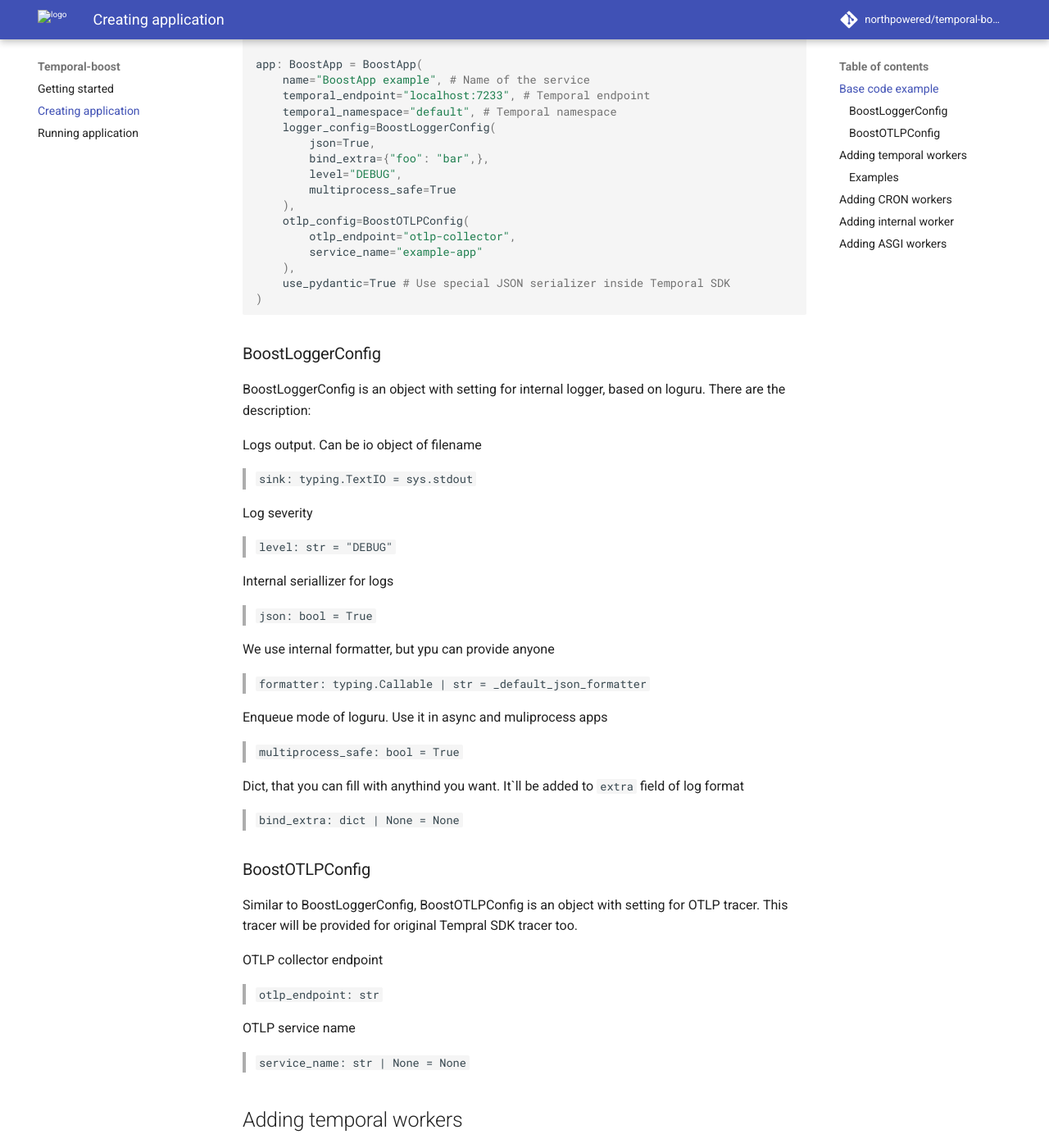
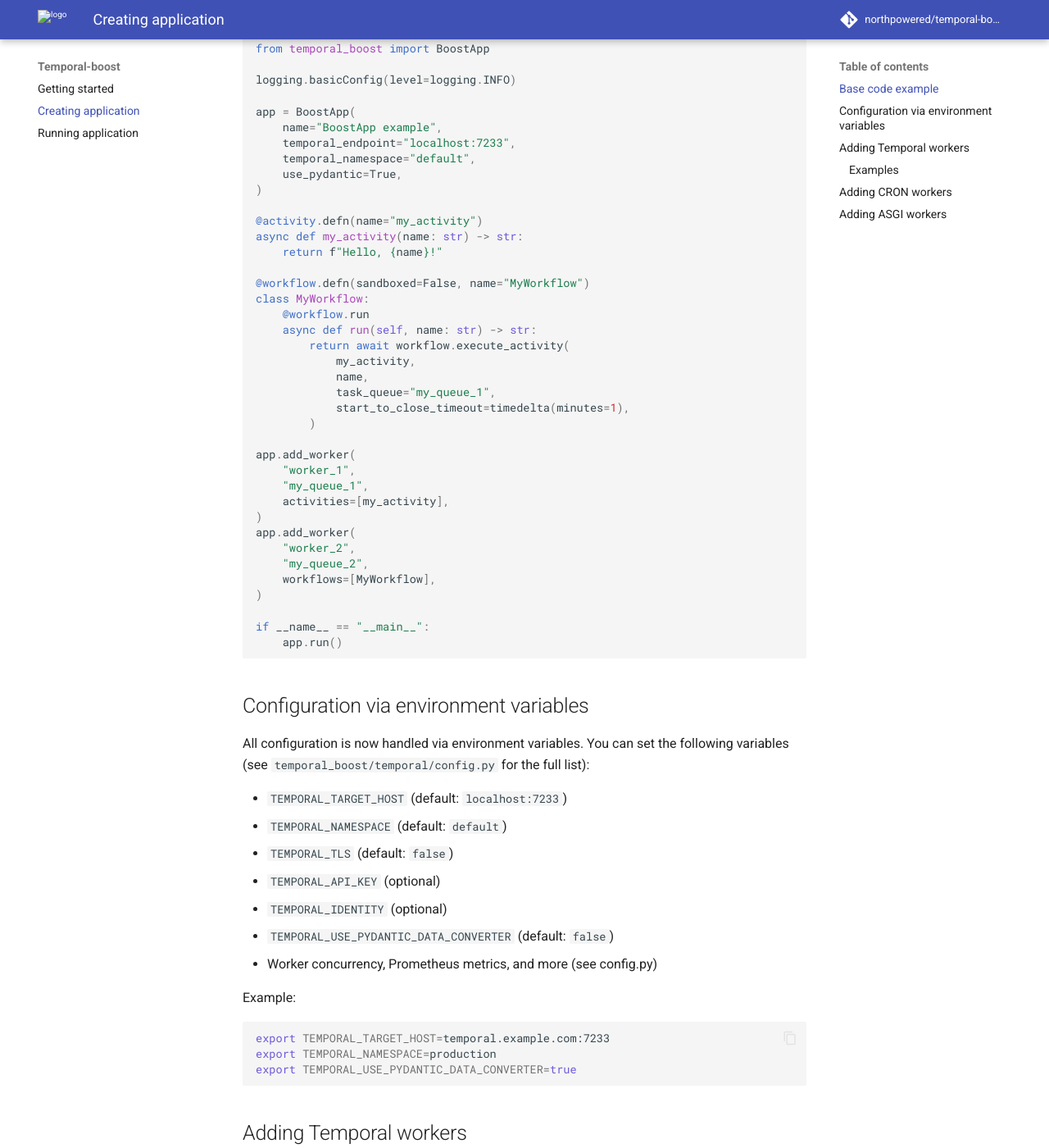
Before and after one commit to northpowered/temporal-boost, an MkDocs documentation site: the page built from docs/creating_application.md, in a window 1280 px wide and 1400 px high, scrolled down 315 px. Shown: the whole window at 82% size. Built offline with MkDocs 1.6.1 and Material for MkDocs 9.7.7, drawn with Linux system fonts in a browser that asks for light colours; comment, search, counter and statistics services are not loaded; some of the changed text lies outside the part shown.

Commit message:
fix: update docs

````diff
--- a/docs/creating_application.md
+++ b/docs/creating_application.md
@@ -2,66 +2,76 @@
 
 ## Base code example
 
-This\`s the base code snippet to start working with the framework. Create `BoostApp` object, set configuration for an app and run it.
+This is the base code snippet to start working with the framework. Create a `BoostApp` object, set configuration via environment variables, and run it.
 
 ```python
-# Creating `BoostApp` object
+import logging
+from datetime import timedelta
+from temporalio import activity, workflow
+from temporal_boost import BoostApp
 
-from temporal_boost import BoostApp, BoostLoggerConfig, BoostOTLPConfig
+logging.basicConfig(level=logging.INFO)
 
-app: BoostApp = BoostApp(
-    name="BoostApp example", # Name of the service
-    temporal_endpoint="localhost:7233", # Temporal endpoint
-    temporal_namespace="default", # Temporal namespace
-    logger_config=BoostLoggerConfig(
-        json=True,
-        bind_extra={"foo": "bar",},
-        level="DEBUG",
-        multiprocess_safe=True
-    ),
-    otlp_config=BoostOTLPConfig(
-        otlp_endpoint="otlp-collector",
-        service_name="example-app"
-    ),
-    use_pydantic=True # Use special JSON serializer inside Temporal SDK
+app = BoostApp(
+    name="BoostApp example",
+    temporal_endpoint="localhost:7233",
+    temporal_namespace="default",
+    use_pydantic=True,
 )
+
+@activity.defn(name="my_activity")
+async def my_activity(name: str) -> str:
+    return f"Hello, {name}!"
+
+@workflow.defn(sandboxed=False, name="MyWorkflow")
+class MyWorkflow:
+    @workflow.run
+    async def run(self, name: str) -> str:
+        return await workflow.execute_activity(
+            my_activity,
+            name,
+            task_queue="my_queue_1",
+            start_to_close_timeout=timedelta(minutes=1),
+        )
+
+app.add_worker(
+    "worker_1",
+    "my_queue_1",
+    activities=[my_activity],
+)
+app.add_worker(
+    "worker_2",
+    "my_queue_2",
+    workflows=[MyWorkflow],
+)
+
+if __name__ == "__main__":
+    app.run()
 ```
-### BoostLoggerConfig
 
-BoostLoggerConfig is an object with setting for internal logger, based on loguru. There are the description:
+## Configuration via environment variables
 
-Logs output. Can be io object of filename
-> ```sink: typing.TextIO = sys.stdout```
+All configuration is now handled via environment variables. You can set the following variables (see `temporal_boost/temporal/config.py` for the full list):
 
-Log severity
-> ```level: str = "DEBUG" ```
+- `TEMPORAL_TARGET_HOST` (default: `localhost:7233`)
+- `TEMPORAL_NAMESPACE` (default: `default`)
+- `TEMPORAL_TLS` (default: `false`)
+- `TEMPORAL_API_KEY` (optional)
+- `TEMPORAL_IDENTITY` (optional)
+- `TEMPORAL_USE_PYDANTIC_DATA_CONVERTER` (default: `false`)
+- Worker concurrency, Prometheus metrics, and more (see config.py)
 
-Internal seriallizer for logs
-> ```json: bool = True ```
+Example:
 
-We use internal formatter, but ypu can provide anyone
-> ```formatter: typing.Callable | str = _default_json_formatter```
+```bash
+export TEMPORAL_TARGET_HOST=temporal.example.com:7233
+export TEMPORAL_NAMESPACE=production
+export TEMPORAL_USE_PYDANTIC_DATA_CONVERTER=true
+```
 
-Enqueue mode of loguru. Use it in async and muliprocess apps
-> ```multiprocess_safe: bool = True```
+## Adding Temporal workers
 
-Dict, that you can fill with anythind you want. It\`ll be added to `extra` field of log format
-> ```bind_extra: dict | None = None```
-
-
-### BoostOTLPConfig
-
-Similar to BoostLoggerConfig, BoostOTLPConfig is an object with setting for OTLP tracer. This tracer will be provided for original Tempral SDK tracer too.
-
-OTLP collector endpoint
-> ```otlp_endpoint: str```
-
-OTLP service name
-> ```service_name: str | None = None```
-
-## Adding temporal workers
-
-For adding worker to the app, you should use `add_worker` method. There are arguments for it:
+To add a worker to the app, use the `add_worker` method:
 
 ```python
 def add_worker(
@@ -72,71 +82,41 @@ def add_worker(
     activities: list = [],
     cron_schedule: str | None = None,
     cron_runner: typing.Coroutine | None = None,
-    metrics_endpoint: str | None = None,
-    description: str = "",
 ) -> None:
 ```
-Name of the worker. Should be unique for the app and non-matching with TemporalBoost system worker names
 
-
-
-!!! warning annotate "There some prohibited worker name, which are using for system purposes"
-
-    * *all*
-    * *internal*
-
-> ```worker_name: str```
-
-Task queue, there activities and workflows of this worker will`be registered.
-> ```task_queue: str```
-
-List of workflows for this worker, defaults to []
-> ```workflows: list = []```
-
-List of activities for this worker, defaults to []
-> ```activities: list = []```
-
-Cron schedule string, if you want to create cron worker, ex `* * * * *`
-> ```cron_schedule: str | None = None```
-
-Workflow `run` method, which will be executed, if you created cron worker. Required, if `cron_schedule` is not `None`
-> ```cron_runner: typing.Coroutine | None = None```
-
-Prometheus metrics endpoint for this worker. Should looks like `0.0.0.0:9000`
-> ```metrics_endpoint: str | None = None```
-
-Non-nessesary description for the worker
-> ```description: str = ""```
-
+- `worker_name`: Unique name for the worker (do not use reserved names like `all` or `internal`).
+- `task_queue`: Task queue for activities and workflows.
+- `workflows`: List of workflow classes.
+- `activities`: List of activity functions.
+- `cron_schedule`: (Optional) CRON string for scheduled workflows.
+- `cron_runner`: (Optional) Workflow run method for CRON workers.
 
 ### Examples
+
 ```python
 app.add_worker(
-    "my_worker_1",
+    "worker_1",
     "my_queue_1",
     activities=[my_activity],
-    metrics_endpoint="0.0.0.0:9000",
-    description="This workers serves activity my_activity on my_queue_1 and metrics endpoint"
 )
 app.add_worker(
     "worker_2",
     "my_queue_2",
     workflows=[MyWorkflow],
-    description="This workers serves workflow MyWorkflow on my_queue_2"
 )
 app.add_worker(
     "worker_3",
     "my_queue_3",
     workflows=[MyWorkflow2],
     activities=[my_activity2],
-    description="This workers serves workflow MyWorkflow3 and activity my_activity2 on my_queue_3"
 )
-
 ```
 
 ## Adding CRON workers
 
-To execute some workflow with cron schedule, create cron worker like this:
+To execute a workflow on a schedule, create a CRON worker:
+
 ```python
 app.add_worker(
     "worker_4",
@@ -146,39 +126,24 @@ app.add_worker(
     cron_schedule="* * * * *"
 )
 ```
-!!! note annotate "About arguments"
-    Here, `cron_runner` is a corutine, which will be started with `cron_schedule`
 
-## Adding internal worker
-
-Now, internal worker can be used for autogenerated documentation for Temporal objects
-
-In future, opportunities of this object will be expanded
-
-```python
-app.add_internal_worker("0.0.0.0", 8888, doc_endpoint="/doc")
-```
-
-Now, go to [http://localhost:8888/doc](http://localhost:8888/doc) and use autogenerated documentation for workers, workflows, activities and other temporal objects.
-
-!!! warning annotate "This documentation as a prototype in Alpha version"
-
-![doc screenshot](img/doc_v0_screen.png)
+- `cron_runner` is a coroutine (usually the workflow's `run` method) that will be started according to the `cron_schedule`.
 
 ## Adding ASGI workers
 
-To add [FastAPI](https://github.com/fastapi/fastapi) application as an ASGI worker to your application at first you should add something like this:
+To add a FastAPI (or any ASGI) application as a worker:
 
 ```python
-from fastapi import FastAPI, Response
+from fastapi import FastAPI
+fastapi_app = FastAPI(docs_url="/doc")
 
-fastapi_app: FastAPI = FastAPI(docs_url="/doc")
-```
-
-Now, you can add it to Temporal-boost application:
-
-```python
 app.add_asgi_worker("asgi_worker", fastapi_app, "0.0.0.0", 8000)
 ```
 
-This application will be executed with [Hypercorn](https://github.com/pgjones/hypercorn) + [Trio](https://github.com/python-trio/trio) in asyncio runtime
+You can specify the ASGI worker type ("uvicorn", "hypercorn", "granian") or use auto-detection:
+
+```python
+app.add_asgi_worker("asgi_worker", fastapi_app, "0.0.0.0", 8000, worker_type="auto")
+```
+
+The application will be run with the selected ASGI server in the appropriate async runtime.
````
Also changed, not shown: docs/index.md (+33 -34 lines), docs/release_notes_2.0.0.md (added, +82 -0 lines), docs/runnig_application.md (+20 -27 lines).
